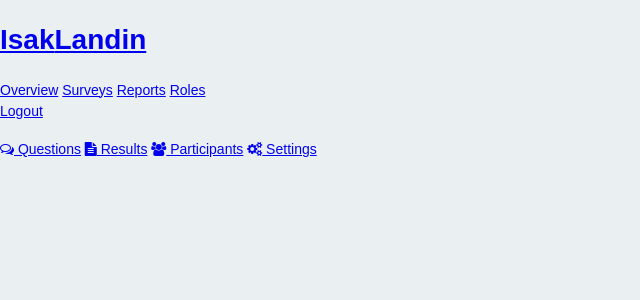
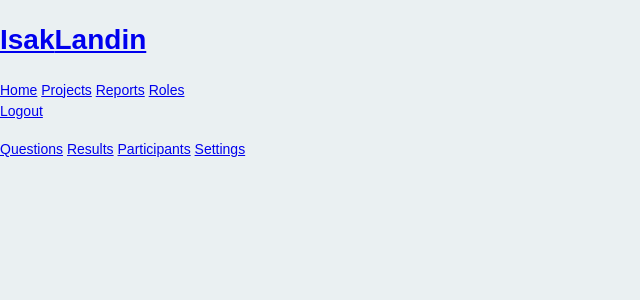
Before and after one commit to Isak-Landin/Portfolio, a Flask app: page /projects/1 in a window 1280 px wide. Shown: the top 300 px of the page, without its empty margins (0-640 px from the left). Run offline with Flask 3, Linux system fonts and the light colour scheme; some libraries are stand-ins or nearby versions.

Commit message:
removed fancy font

```diff
--- a/templates/header.html
+++ b/templates/header.html
@@ -7,8 +7,8 @@
 			<h1><a href="#">Isak<span>Landin</span></a></h1>
 
 			<nav>
-				<a href="#">Overview</a>
-				<a href="#" class="selected">Surveys</a>
+				<a href="#">Home</a>
+				<a href="#" class="selected">Projects</a>
 				<a href="#">Reports</a>
 				<a href="#">Roles</a>
 			</nav>
--- a/templates/header_head.html
+++ b/templates/header_head.html
@@ -1,4 +1,3 @@
 <link rel="stylesheet" href="{{ url_for('static', filename='css/demo.css') }}">
 <link rel="stylesheet" href="{{ url_for('static', filename='css/header-second-bar.css') }}">
 <link href='http://fonts.googleapis.com/css?family=Cookie' rel='stylesheet' type='text/css'>
-<link rel="stylesheet" href="http://maxcdn.bootstrapcdn.com/font-awesome/4.2.0/css/font-awesome.min.css">
```
